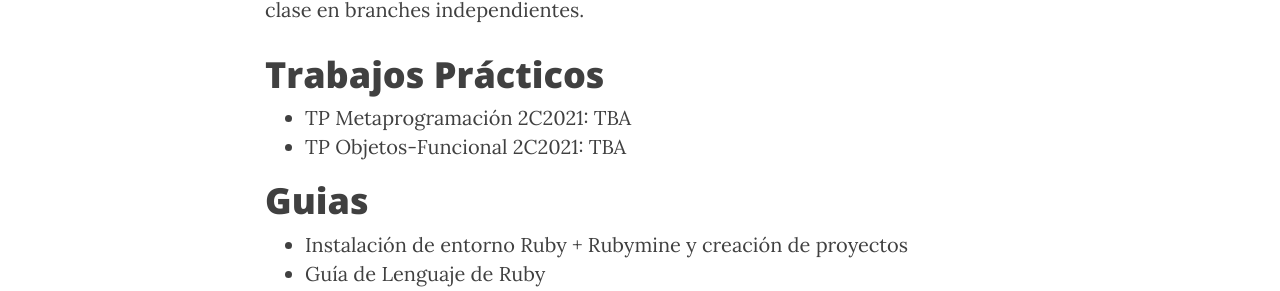
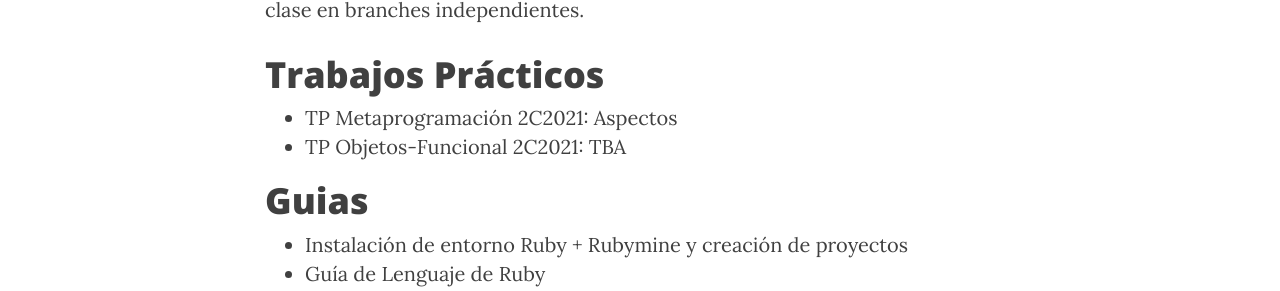
Before and after one commit to tadp-utn-frba/tadp-utn-frba.github.io, a Jekyll site: the page built from material.md, in a window 1280 px wide and 900 px high, scrolled down 1040 px. Shown: the part 155-446 px from the top of the window. Built offline with Jekyll 4.4.1, drawn with Linux system fonts in a browser that asks for light colours; nearby versions of some CDN libraries.

Commit message:
Update material.md

```diff
--- a/material.md
+++ b/material.md
@@ -29,7 +29,7 @@
 En [este repositorio](https://github.com/tadp-utn-frba/tadp-clases) están todos los scripts y el código correspondiente a cada clase en branches independientes.
 
 # Trabajos Prácticos
-* [TP Metaprogramación 2C2021: TBA]()
+* [TP Metaprogramación 2C2021: Aspectos](https://docs.google.com/document/d/1HGyGBi8Geehl9NG9KVVvwEjgtFM0hNDA01YK_CBX5IM/edit?usp=sharing)
 * [TP Objetos-Funcional 2C2021: TBA]()
 
 # Guias
```
